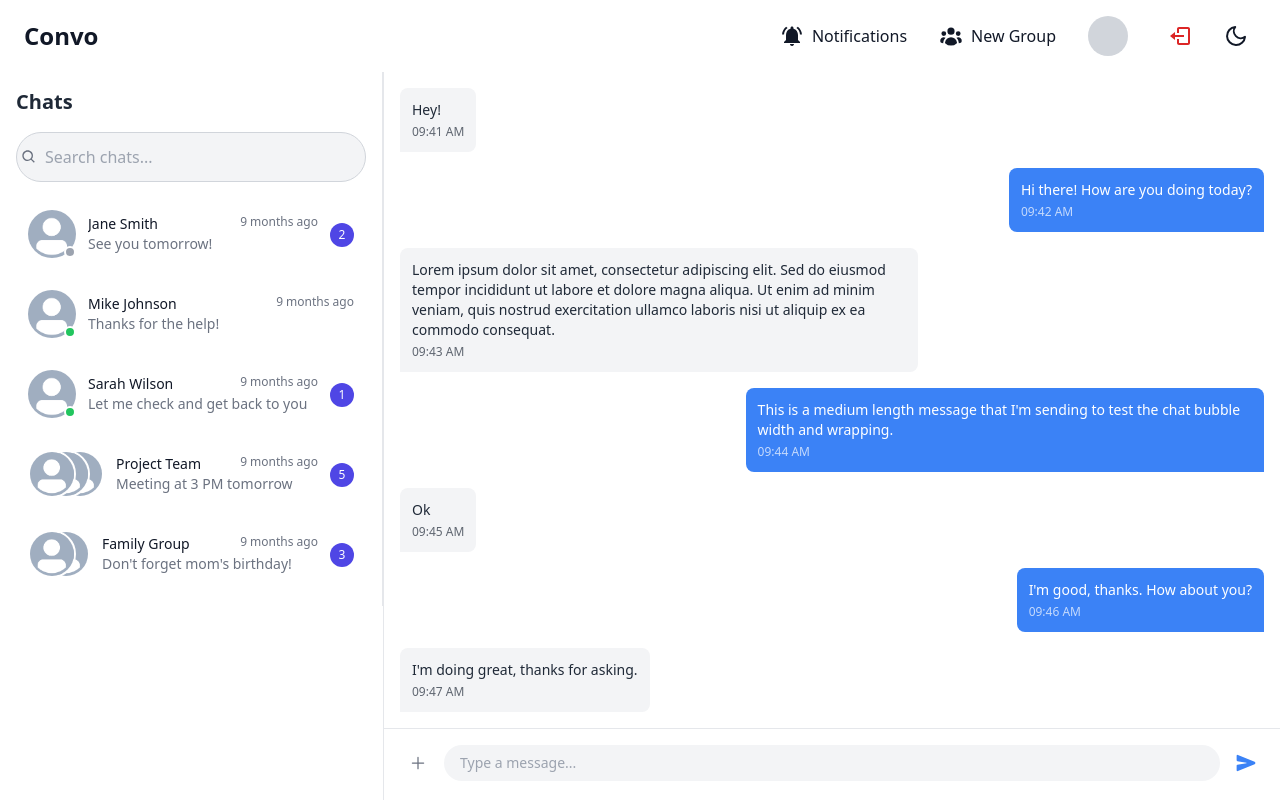
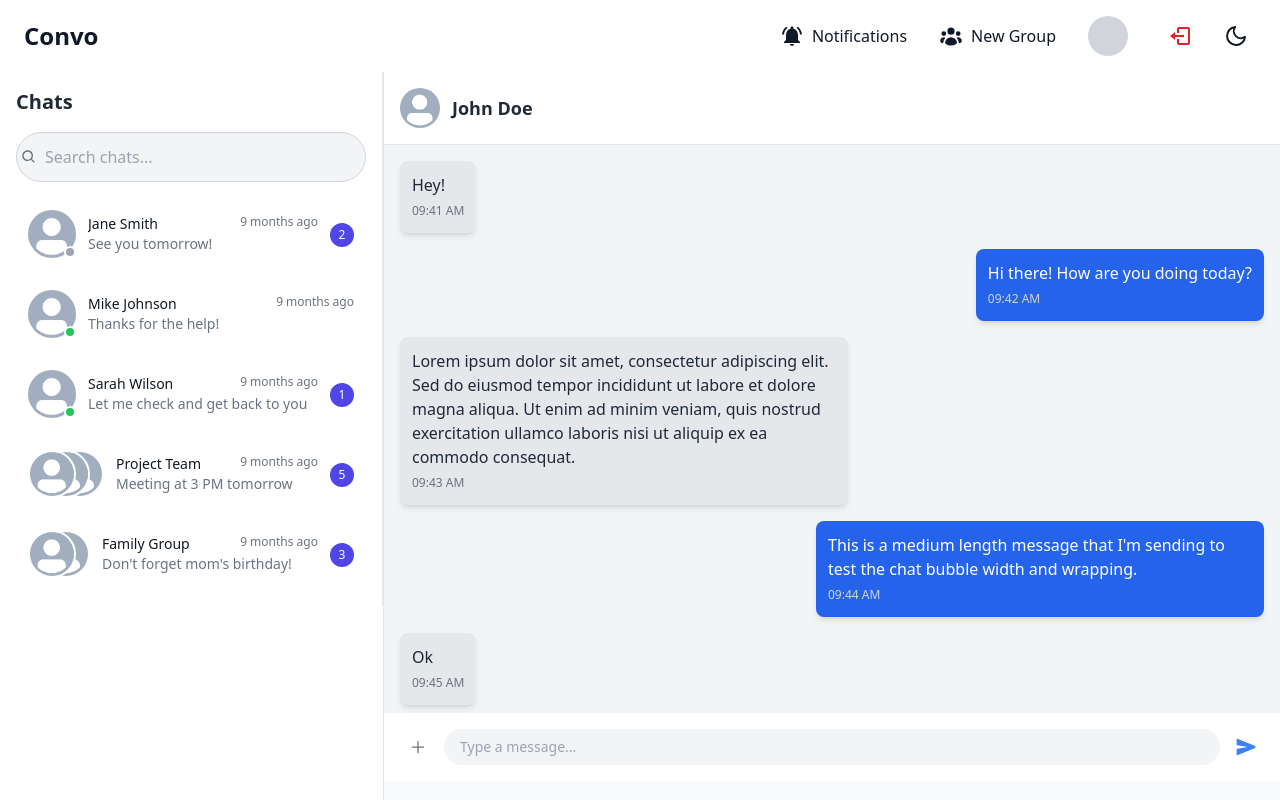
Before and after one commit to Ravi0529/convo-chat-app, a React (Vite) app in the folder client/: page /chat/1 in a window 1280 px wide. Built offline with nearby package versions, Linux system fonts and the light colour scheme.

Commit message:
frontend-chatbox fixes

```diff
--- a/client/src/components/layout/AppLayout.tsx
+++ b/client/src/components/layout/AppLayout.tsx
@@ -2,21 +2,13 @@ import { ComponentType, useState, useEffect } from "react";
 import Header from "./Header";
 import { Helmet } from "react-helmet-async";
 import ChatList from "./ChatList";
-import { useNavigate, useParams } from "react-router-dom";
+import { useParams } from "react-router-dom";
 
 const AppLayout = () => (WrappedComponent: ComponentType<any>) => {
   return (props: any) => {
     const [isMobileContentVisible, setIsMobileContentVisible] = useState(false);
-    const navigate = useNavigate();
     const { id } = useParams(); // Get chat ID from URL
 
-    // Handle back button on mobile
-    const handleBack = () => {
-      setIsMobileContentVisible(false);
-      navigate('/'); // Navigate back to chat list
-    };
-
-    // Effect to show content when chat is selected
     useEffect(() => {
       if (id) {
         setIsMobileContentVisible(true);
@@ -44,13 +36,6 @@ const AppLayout = () => (WrappedComponent: ComponentType<any>) => {
           {/* Main Content Section */}
           <section className={`w-full md:flex-1 bg-gray-50 dark:bg-gray-900 overflow-hidden
             ${isMobileContentVisible ? 'block' : 'hidden md:block'}`}>
-            {/* Mobile back button */}
-            <button
-              onClick={handleBack}
-              className="md:hidden text-gray-600 dark:text-gray-300"
-            >
-              ← Back to Chats
-            </button>
             <div className="h-full overflow-y-auto scrollbar-thin scrollbar-thumb-gray-300 dark:scrollbar-thumb-gray-600 scrollbar-track-transparent">
               <WrappedComponent {...props} />
             </div>
--- /dev/null
+++ b/client/src/components/layout/ChatContent.tsx
@@ -0,0 +1,96 @@
+import { useState } from "react"
+
+const ChatContent = () => {
+    const [messages] = useState([
+        {
+          id: 1,
+          text: "Hey!",
+          sender: "other",
+          timestamp: "09:41 AM"
+        },
+        {
+          id: 2,
+          text: "Hi there! How are you doing today?",
+          sender: "me",
+          timestamp: "09:42 AM"
+        },
+        {
+          id: 3,
+          text: "Lorem ipsum dolor sit amet, consectetur adipiscing elit. Sed do eiusmod tempor incididunt ut labore et dolore magna aliqua. Ut enim ad minim veniam, quis nostrud exercitation ullamco laboris nisi ut aliquip ex ea commodo consequat.",
+          sender: "other",
+          timestamp: "09:43 AM"
+        },
+        {
+          id: 4,
+          text: "This is a medium length message that I'm sending to test the chat bubble width and wrapping.",
+          sender: "me",
+          timestamp: "09:44 AM"
+        },
+        {
+          id: 5,
+          text: "Ok",
+          sender: "other",
+          timestamp: "09:45 AM"
+        },
+        {
+          id: 6,
+          text: "I'm good, thanks. How about you?",
+          sender: "me",
+          timestamp: "09:46 AM"
+        },
+        {
+          id: 7,
+          text: "I'm doing great, thanks for asking.",
+          sender: "other",
+          timestamp: "09:47 AM"
+        },
+        {
+          id: 8,
+          text: "That's awesome! I'm glad to hear that.",
+          sender: "me",
+          timestamp: "09:48 AM"
+        },
+        {
+          id: 9,
+          text: "Yeah, I just got a promotion at work. I'm really excited about it.",
+          sender: "other",
+          timestamp: "09:49 AM"
+        },
+        {
+          id: 10,
+          text: "Congratulations! You deserve it. Let's catch up soon.",
+          sender: "me",
+          timestamp: "09:50 AM"
+        },
+        {
+          id: 11,
+          text: "Sounds good to me. Have a great day!",
+          sender: "other",
+          timestamp: "09:51 AM"
+        },
+        {
+          id: 12,
+          text: "You too",
+          sender: "me",
+          timestamp: "09:52 AM"
+        }
+      ])
+
+      return (
+        <div className="flex flex-col p-4 bg-gray-100 dark:bg-gray-900 max-h-[78%] overflow-y-auto">
+          {/* Messages container */}
+          <div className="flex flex-col space-y-4">
+            {messages.map((message) => (
+              <div key={message.id} className={`flex ${message.sender === 'me' ? 'justify-end' : 'justify-start'}`}>
+                <div className={`max-w-[70%] sm:max-w-md p-3 rounded-lg ${message.sender === 'me' ? 'bg-blue-600 text-white' : 'bg-gray-200 dark:bg-gray-700 text-gray-800 dark:text-white'} shadow-md`}>
+                  <p className="break-words">{message.text}</p>
+                  <span className={`text-xs ${message.sender === 'me' ? 'text-gray-300' : 'text-gray-500'} dark:text-gray-400`}>{message.timestamp}</span>
+                </div>
+              </div>
+            ))}
+          </div>
+        </div>
+      )
+}
+
+export default ChatContent
--- /dev/null
+++ b/client/src/components/layout/ChatHeader.tsx
@@ -0,0 +1,39 @@
+import { BiArrowBack } from 'react-icons/bi';
+
+interface User {
+  profileImage: string;
+  name: string;
+}
+
+interface ChatHeaderProps {
+  user: User;
+}
+
+const ChatHeader: React.FC<ChatHeaderProps> = ({ user }) => {
+  const handleBack = () => {
+    // Logic to go back to the previous screen
+    window.history.back();
+  };
+
+  return (
+    <header className="flex items-center justify-between p-4 bg-white dark:bg-gray-800 border-b border-gray-200 dark:border-gray-700">
+      <button
+        onClick={handleBack}
+        className="md:hidden text-gray-600 dark:text-gray-300"
+      >
+        <BiArrowBack className="text-2xl" />
+      </button>
+
+      <div className="flex items-center">
+        <img
+          src={user.profileImage}
+          alt={user.name}
+          className="w-10 h-10 rounded-full object-cover mr-3"
+        />
+        <h2 className="text-lg font-semibold text-gray-800 dark:text-white">{user.name}</h2>
+      </div>
+    </header>
+  );
+};
+
+export default ChatHeader;
--- a/client/src/pages/Chat.tsx
+++ b/client/src/pages/Chat.tsx
@@ -1,120 +1,21 @@
-import AppLayout from "../components/layout/AppLayout"
-import { useState } from "react"
-import MessageInput from "../components/dialog/MessageInput"
+import ChatHeader from "../components/layout/ChatHeader";
+import ChatContent from "../components/layout/ChatContent";
+import MessageInput from "../components/dialog/MessageInput";
+import AppLayout from "../components/layout/AppLayout";
 
 const Chat = () => {
-  // Dummy messages with different types and lengths
-  const [messages] = useState([
-    {
-      id: 1,
-      text: "Hey!",
-      sender: "other",
-      timestamp: "09:41 AM"
-    },
-    {
-      id: 2,
-      text: "Hi there! How are you doing today?",
-      sender: "me",
-      timestamp: "09:42 AM"
-    },
-    {
-      id: 3,
-      text: "Lorem ipsum dolor sit amet, consectetur adipiscing elit. Sed do eiusmod tempor incididunt ut labore et dolore magna aliqua. Ut enim ad minim veniam, quis nostrud exercitation ullamco laboris nisi ut aliquip ex ea commodo consequat.",
-      sender: "other",
-      timestamp: "09:43 AM"
-    },
-    {
-      id: 4,
-      text: "This is a medium length message that I'm sending to test the chat bubble width and wrapping.",
-      sender: "me",
-      timestamp: "09:44 AM"
-    },
-    {
-      id: 5,
-      text: "Ok",
-      sender: "other",
-      timestamp: "09:45 AM"
-    },
-    {
-      id: 6,
-    text: "I'm good, thanks. How about you?",
-    sender: "me",
-    timestamp: "09:46 AM"
-  },
-  {
-    id: 7,
-    text: "I'm doing great, thanks for asking.",
-    sender: "other",
-    timestamp: "09:47 AM"
-  },
-  {
-    id: 8,
-    text: "That's awesome! I'm glad to hear that.",
-    sender: "me",
-    timestamp: "09:48 AM"
-  },
-  {
-    id: 9,
-    text: "Yeah, I just got a promotion at work. I'm really excited about it.",
-    sender: "other",
-    timestamp: "09:49 AM"
-  },
-  {
-    id: 10,
-    text: "Congratulations! You deserve it. Let's catch up soon.",
-    sender: "me",
-    timestamp: "09:50 AM"
-  },
-  {
-    id: 11,
-    text: "Sounds good to me. Have a great day!",
-    sender: "other",
-    timestamp: "09:51 AM"
-  },
-  {
-    id: 12,
-    text: "You too",
-    sender: "me",
-    timestamp: "09:52 AM"
+
+  const user = {
+    profileImage: "/avatar-placeholder.png",
+    name: "John Doe"
   }
-  ])
 
   return (
-    <div className="h-full w-full bg-gray-50 dark:bg-gray-900">
-      <div className="relative h-full w-full bg-white dark:bg-gray-800 shadow-sm">
-        {/* Messages container */}
-        <div className="absolute top-0 left-0 right-0 bottom-[72px] overflow-y-auto">
-          <div className="flex flex-col gap-4 p-4">
-            {messages.map((message) => (
-              <div
-                key={message.id}
-                className={`flex w-full ${
-                  message.sender === "me" ? "justify-end" : "justify-start"
-                }`}
-              >
-                <div
-                  className={`max-w-[60%] p-3 rounded-lg ${
-                    message.sender === "me"
-                      ? "bg-blue-500 dark:bg-blue-600 text-white rounded-br-none"
-                      : "bg-gray-100 dark:bg-gray-700 text-gray-800 dark:text-gray-200 rounded-bl-none"
-                  }`}
-                >
-                  <p className="text-sm">{message.text}</p>
-                  <span className="text-xs mt-1 block opacity-70">
-                    {message.timestamp}
-                  </span>
-                </div>
-              </div>
-            ))}
-          </div>
-        </div>
-
-        {/* Message input fixed at bottom */}
-        <div className="absolute bottom-0 left-0 right-0 h-[72px] border-t border-gray-200 dark:border-gray-700">
-          <MessageInput />
-        </div>
-      </div>
-    </div>
+    <>
+      <ChatHeader user={user} />
+      <ChatContent />
+      <MessageInput />
+    </>
   )
 }
 
```
